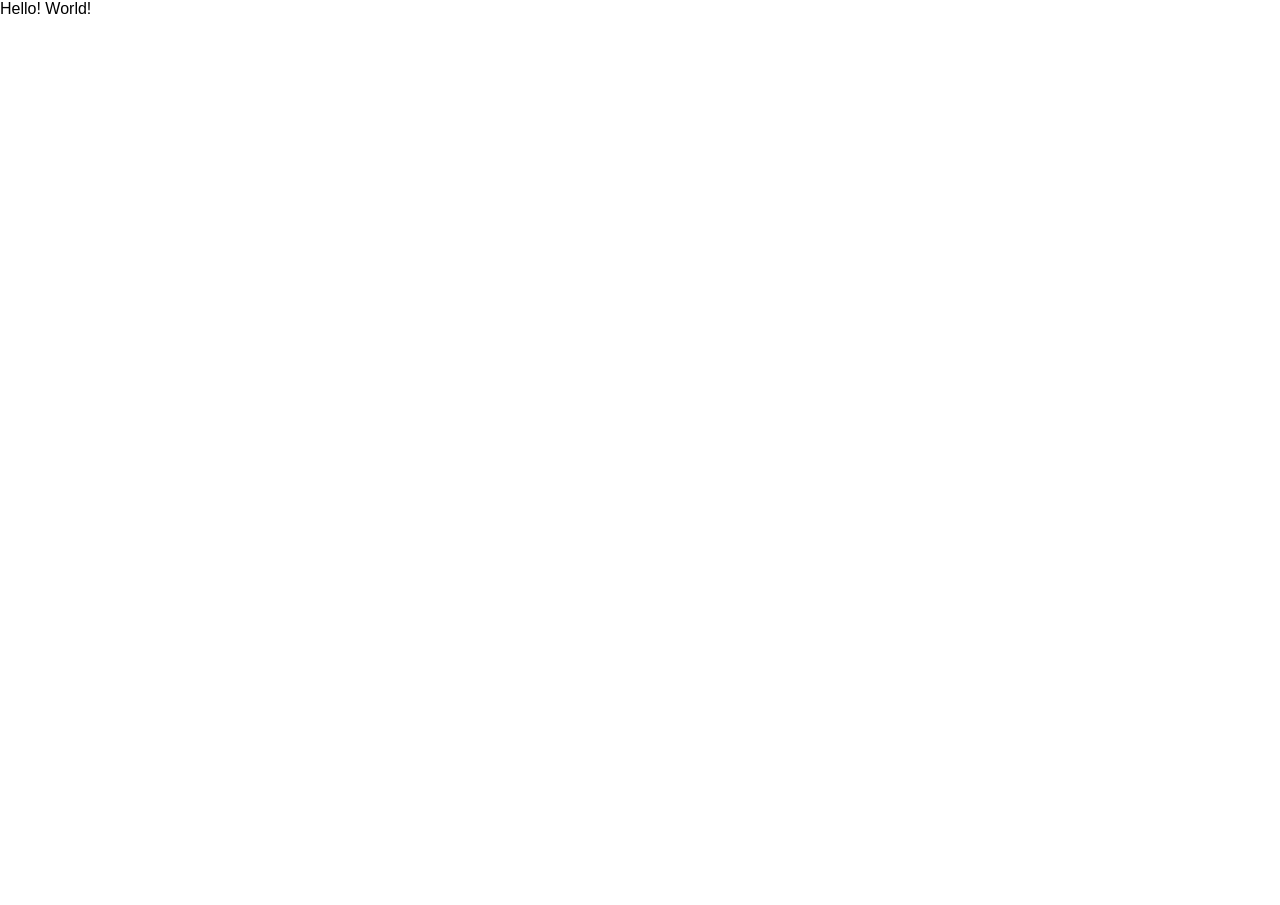
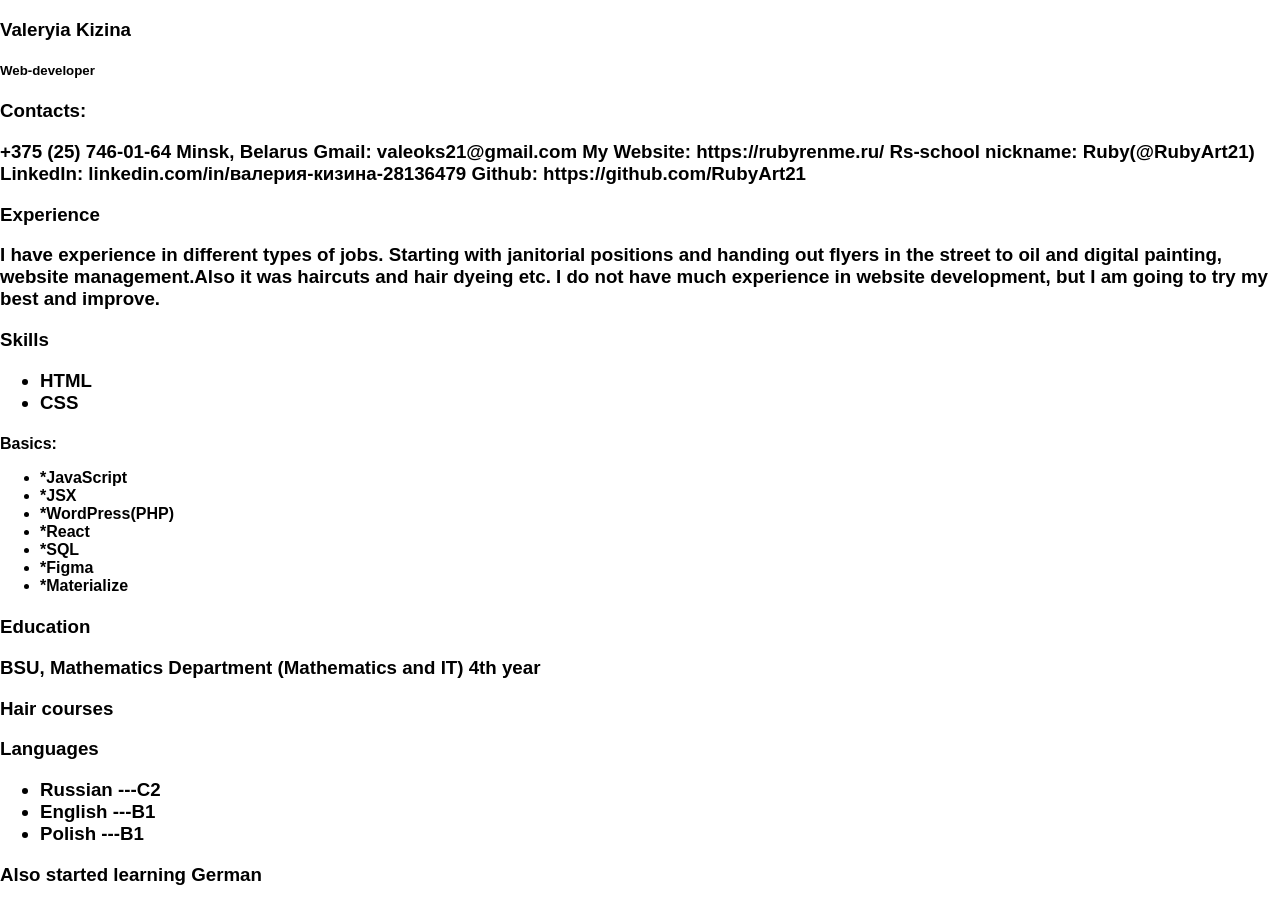
Before and after one commit to RubyArt21/rsschool-cv, a plain HTML site: page index.html in a window 1280 px wide. Before the commit the page ends 800 px from the top, so only its background shows below. Drawn offline with Linux system fonts and the light colour scheme.

Commit message:
init: started cv task in index.html by adding tags

```diff
--- a/index.html
+++ b/index.html
@@ -7,6 +7,66 @@
     <link rel="stylesheet" href="style.css">
 </head>
 <body>
-    Hello! World!
+   <h3>Valeryia Kizina
+
+   <h5>Web-developer
+
+   <h3>Contacts:
+            <p>+375 (25) 746-01-64
+            Minsk, Belarus
+            Gmail: valeoks21@gmail.com
+            My Website: https://rubyrenme.ru/
+            Rs-school nickname: Ruby(@RubyArt21)
+            LinkedIn: linkedin.com/in/валерия-кизина-28136479
+            Github: https://github.com/RubyArt21
+                     </p>
+
+
+    <h3>Experience
+
+            <p>I have experience in different types of jobs. Starting with janitorial positions and handing out flyers in the street to oil and digital painting, website management.Also it was haircuts and hair dyeing etc.
+
+    I do not have much experience in website development, but I am going to try my best and improve.
+                     </p>
+
+
+
+    <h3>Skills
+               <ul>
+
+      <li>HTML</li>
+     <li>CSS</li>
+
+             </ul>
+    <h4>   Basics:
+        <ul>
+
+            <li> *JavaScript </li>
+                <li>   *JSX</li>
+                    <li>   *WordPress(PHP)</li>
+                        <li>  *React</li>
+                            <li>  *SQL</li>
+                                <li>  *Figma</li>
+                                    <li>  *Materialize</li>
+
+        </ul>
+
+    <h3>Education
+
+<p>BSU, Mathematics Department (Mathematics and IT)
+4th year</p>
+
+
+<p>Hair courses</p>
+
+
+    <h3>Languages
+        <ul>
+            <li>Russian ---C2</li>
+                <li>English ---B1</li>
+                    <li>Polish ---B1</li>
+
+        </ul>
+    <p>Also started learning German</p>
 </body>
 </html>
```
